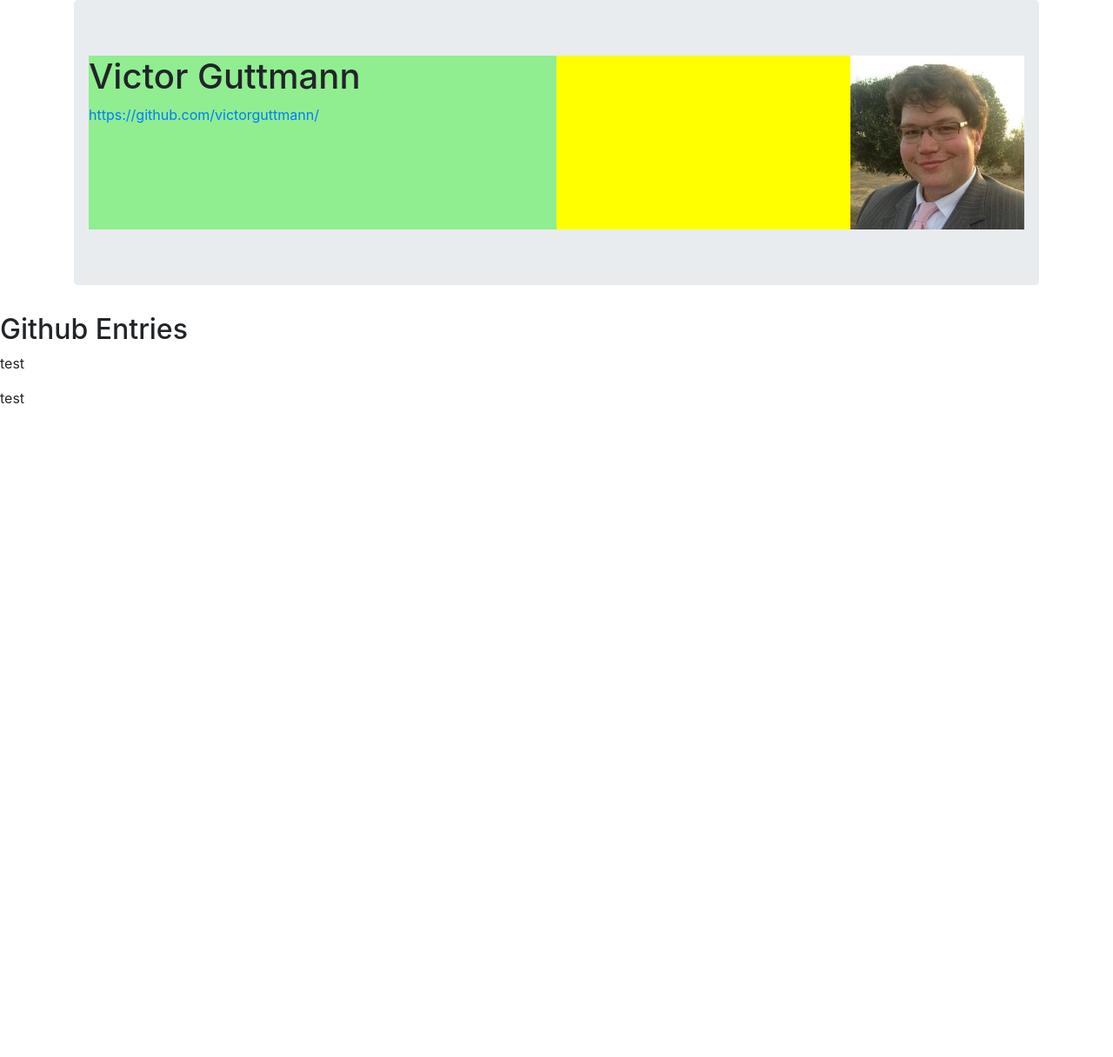
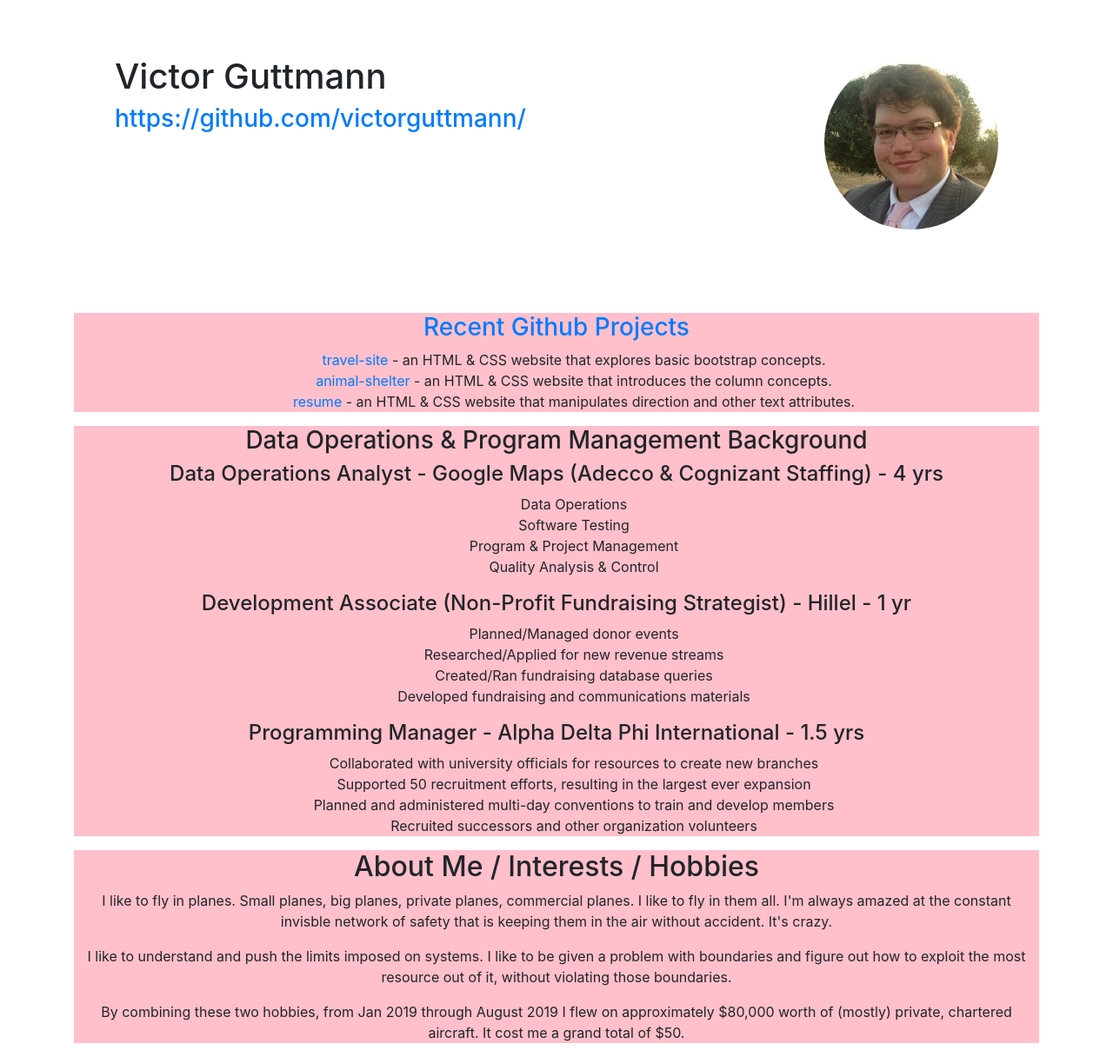
Before and after one commit to victorguttmann/portfolio-landing-page, a plain HTML site: page index.html in a window 1280 px wide. Shown: the whole page at 87% size. Before the commit the page ends 800 px from the top, so only its background shows below. Drawn offline with Linux system fonts and the light colour scheme.

Commit message:
content in place, early css added

```diff
--- a/css/style.css
+++ b/css/style.css
@@ -1,11 +1,30 @@
-
+.jumbotron {
+  background-color: transparent;
+}
 
 #jumbotron-left-column {
-  background-color: lightgreen;
-  width: 50%;
+
 }
 
-#jumbotron-right-column {
-  background-color: yellow;
-  width: 50%;
+#jumbotron-right-column img {
+  border-radius: 50%;
 }
+
+#github {
+  text-align: center;
+  background-color: pink;
+}
+
+#resume {
+  text-align: center;
+  background-color: pink;
+}
+
+#about-me {
+  text-align: center;
+  background-color: pink;
+}
+
+ul {
+  list-style-type: none
+}
--- a/index.html
+++ b/index.html
@@ -9,60 +9,87 @@
 
 
 
-    <body>
-      <div class="container">
+  <body>
+    <div class="container">
 
 <!-- jumbotron section contains Name, Github profile link, user picture. structured as a row with 2 columns -->
+      <div class="container" id="banner">
         <div class="jumbotron">
           <div class="row">
-            <div class="cl-md-12" id="jumbotron-left-column">
+            <div class="col-md-6" id="jumbotron-left-column">
               <h1>Victor Guttmann</h1>
-              <a href="https://github.com/victorguttmann/">https://github.com/victorguttmann/</a>
+              <h3><a href="https://github.com/victorguttmann/">https://github.com/victorguttmann/</a><h3>
             </div> <!-- DIV: cl-md-6 -->
-            <div class="cl-md-12" id="jumbotron-right-column">
+            <div class="col-md-6" id="jumbotron-right-column">
               <img src="img/victor-headshot.jpeg" style="float:right">
             </div> <!-- DIV: cl-md-6 -->
           </div> <!-- DIV: row -->
         </div> <!-- DIV: jumbotron -->
+      </div> <!-- DIV: container -->
 
 
 
-      </div> <!-- DIV: container -->
+<!-- navbar - PIPE DREAM/REACH GOAL - you'll never get to it don't even bother. -->
+
+<!-- github section -->
+      <div class="container" id="github">
+        <div class="panel panel-success">
+          <div class="panel-heading">
+            <h3 class="panel-title"><a href="https://github.com/victorguttmann?tab=repositories">Recent Github Projects</a></h3>
+          </div>
+            <ul>
+              <li><a href="https://github.com/victorguttmann/travel-site">travel-site</a> - an HTML & CSS website that explores basic bootstrap concepts.</li>
+              <li><a href="https://github.com/victorguttmann/animal-shelter">animal-shelter</a> - an HTML & CSS website that introduces the column concepts.</li>
+              <li><a href="https://github.com/victorguttmann/resume">resume</a> - an HTML & CSS website that manipulates direction and other text attributes.</li>
+            </ul>
+        </div>
+      </div>
+
+<!-- resume/background section -->
+      <div class="container" id="resume">
+        <div class="panel panel-id">
+          <div class="panel-heading">
+            <h3 class="panel-title">Data Operations & Program Management Background<h3>
+          </div>
+          <h4>Data Operations Analyst - Google Maps (Adecco & Cognizant Staffing) - 4 yrs</h4>
+          <ul>
+            <li>Data Operations</li>
+            <li>Software Testing</li>
+            <li>Program & Project Management</li>
+            <li>Quality Analysis & Control</li>
+          </ul>
+          <h4>Development Associate (Non-Profit Fundraising Strategist) - Hillel - 1 yr</h4>
+          <ul>
+            <li>Planned/Managed donor events</li>
+            <li>Researched/Applied for new revenue streams</li>
+            <li>Created/Ran fundraising database queries</li>
+            <li>Developed fundraising and communications materials</li>
+          </ul>
+          <h4>Programming Manager - Alpha Delta Phi International - 1.5 yrs</h4>
+          <ul>
+            <li>Collaborated with university officials for resources to create new branches</li>
+            <li>Supported 50 recruitment efforts, resulting in the largest ever expansion</li>
+            <li>Planned and administered multi-day conventions to train and develop members</li>
+            <li>Recruited successors and other organization volunteers</li>
+          </ul>
+        </div>
+      </div>
+
+<!-- about me/interests/hobbies section -->
+      <div class="container" id="about-me">
+        <div class="panel panel-info">
+          <div class="panel-heading">
+            <h2 class="panel-title">About Me / Interests / Hobbies</h2>
+          </div>
+          <p>I like to fly in planes. Small planes, big planes, private planes, commercial planes. I like to fly in them all. I'm always amazed at the constant invisble network of safety that is keeping them in the air without accident. It's crazy.</p>
+          <p>I like to understand and push the limits imposed on systems. I like to be given a problem with boundaries and figure out how to exploit the most resource out of it, without violating those boundaries.</p>
+          <p>By combining these two hobbies, from Jan 2019 through August 2019 I flew on approximately $80,000 worth of (mostly) private, chartered aircraft. It cost me a grand total of $50.</p>
+        </div>
+      </div>
 
 
-<!-- navbar - PIPE DREAM - REACH GOAL -->
-
-
-<!-- github section -->
-      <div class="panel panel-info">
-        <div class="panel-heading">
-          <h2 class="panel-title">Github Entries</h2>
-          <p>test</p>
-        </div>
-          <p>test</p>
-      </div>
-
-<!--
-        <div class=
-          <div class="row">
-          </div>
-        </div>
--->
-<!-- resume/background section -->
-        <div class=
-          <div class="row">
-          </div> <!-- DIV: row -->
-        </div> <!-- DIV:  -->
-
-<!-- about me/interests/hobbies section -->
-        <div class=
-          <div class="row">
-          </div> <!-- DIV: row -->
-        </div> <!-- DIV:  -->
-
-
+      </div> <!-- DIV: container -->
     </body>
-
 
 
 </html>
```
